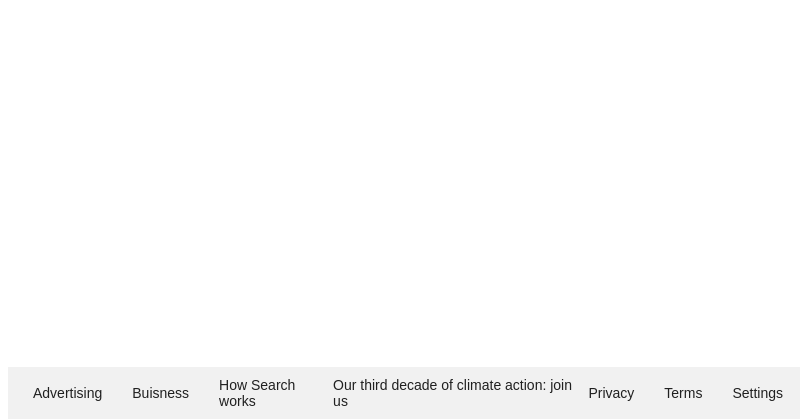
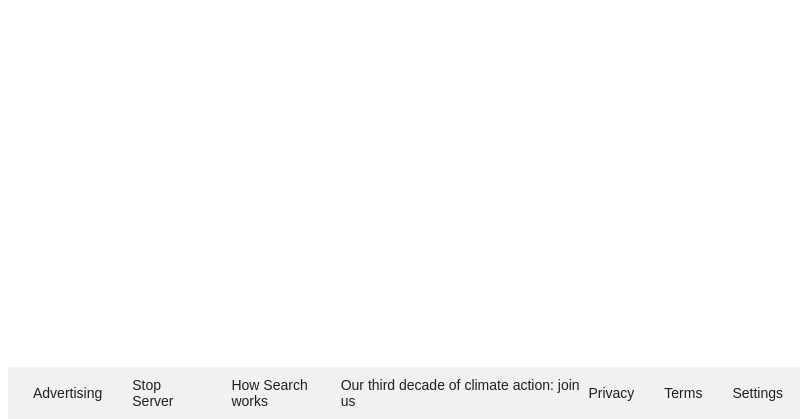
Before and after one commit to SirMrPickle/GPT-Front, an Electron app: page index.html in a window 800 px wide. Shown: the part 381-800 px from the top of the page. Drawn offline with Linux system fonts and the light colour scheme.

Commit message:
beta male

```diff
--- a/index.html
+++ b/index.html
@@ -36,8 +36,7 @@
             <div class="text-input">
                 <img class="mag-icon"
                     src="https://raw.githubusercontent.com/SirMrPickle/GPT-Front/refs/heads/main/images/search-icon.svg"
-                    alt="search icon"
-                    class="grey-glass">
+                    alt="search icon" class="grey-glass">
                 <input type="text" id="queryInput" name="q">
                 <img class="mic-icon"
                     src="https://raw.githubusercontent.com/SirMrPickle/GPT-Front/refs/heads/main/images/mic.png"
@@ -61,7 +60,7 @@
     <div class="bottom-nav">
         <div class="nav-left">
             <a href="#" class="b-nav-left" id="start-chat">Advertising</a>
-            <a href="#" class="b-nav-left" id="stop-chat">Buisness</a>
+            <a href="#" class="b-nav-left" id="stop-chat">Stop Server</a>
             <a href="#" class="b-nav-left">How Search works</a>
         </div>
         <div class="nav-center">
@@ -110,17 +109,6 @@
             }
         });
 
-        // Helper function to update button text
-        function updateButtonStatus(isRunning) {
-            const stopChatButton = document.querySelector('#stop-chat');
-
-            if (isRunning) {
-                stopChatButton.textContent = 'Stop Chat';
-            } else {
-                stopChatButton.textContent = 'Buisness';
-            }
-        }
-
         // Event handler for "Stop Chat" button
         document.getElementById('stop-chat').addEventListener('click', async function () {
             try {
--- /dev/null
+++ b/requirements.txt
@@ -0,0 +1,3 @@
+cors
+express
+open
```
Also changed, not shown: images/logo-Dark.png, 1 other file.
